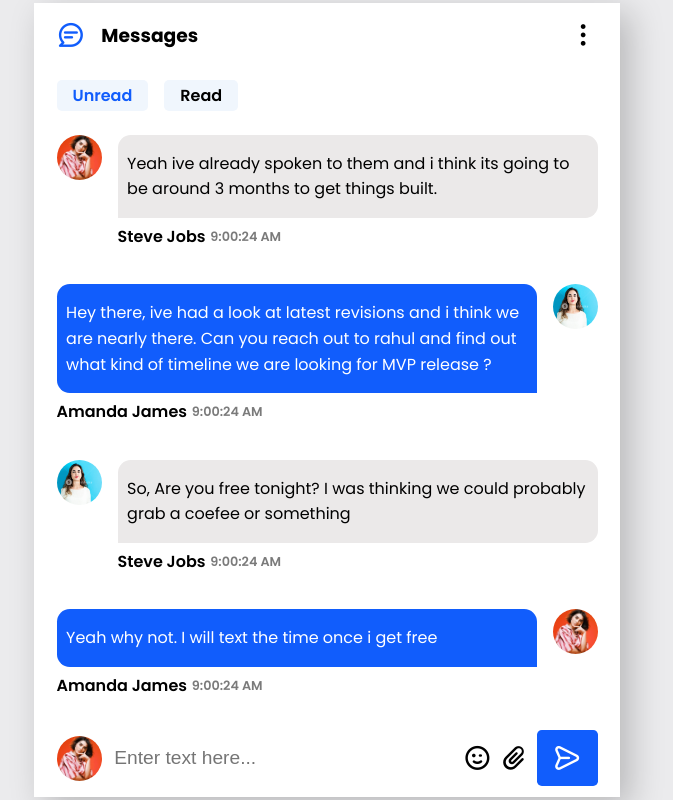
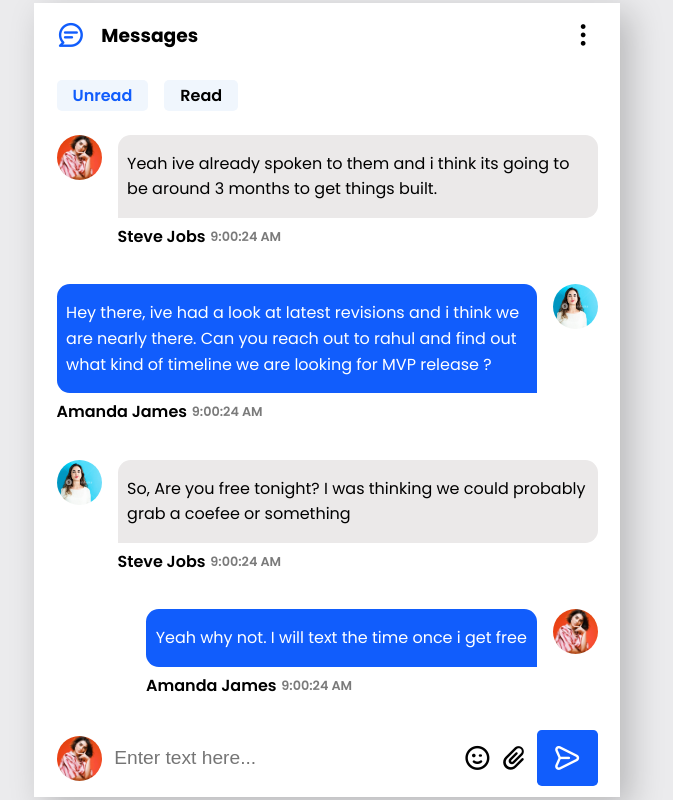
Before and after one commit to Coding-Asmr-PraDev-01/MessagingUi, a plain HTML site: page index.html in a window 1280 px wide. Shown: the whole page, without its empty margins (313-986 px from the left). Drawn offline with nearby package versions, Linux system fonts and the light colour scheme.

Commit message:
Update style.css

```diff
--- a/style.css
+++ b/style.css
@@ -96,7 +96,7 @@ body{
 }
 
 .msg .msgText p{
-    width: 480px;
+    max-width: 480px;
     padding: 1rem 0.6rem;
     border-top-right-radius: 0.8rem;
     border-top-left-radius: 0.8rem;
```
